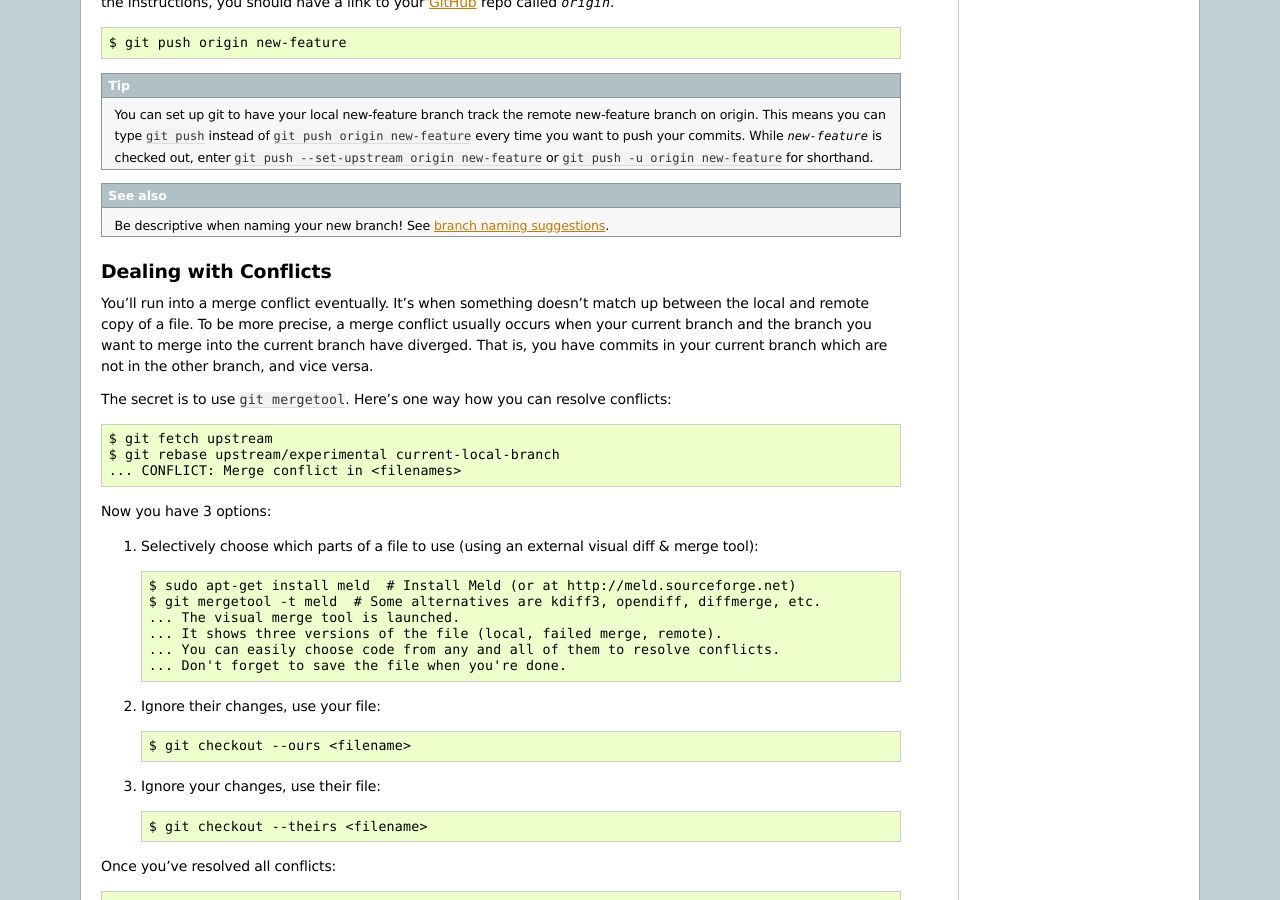
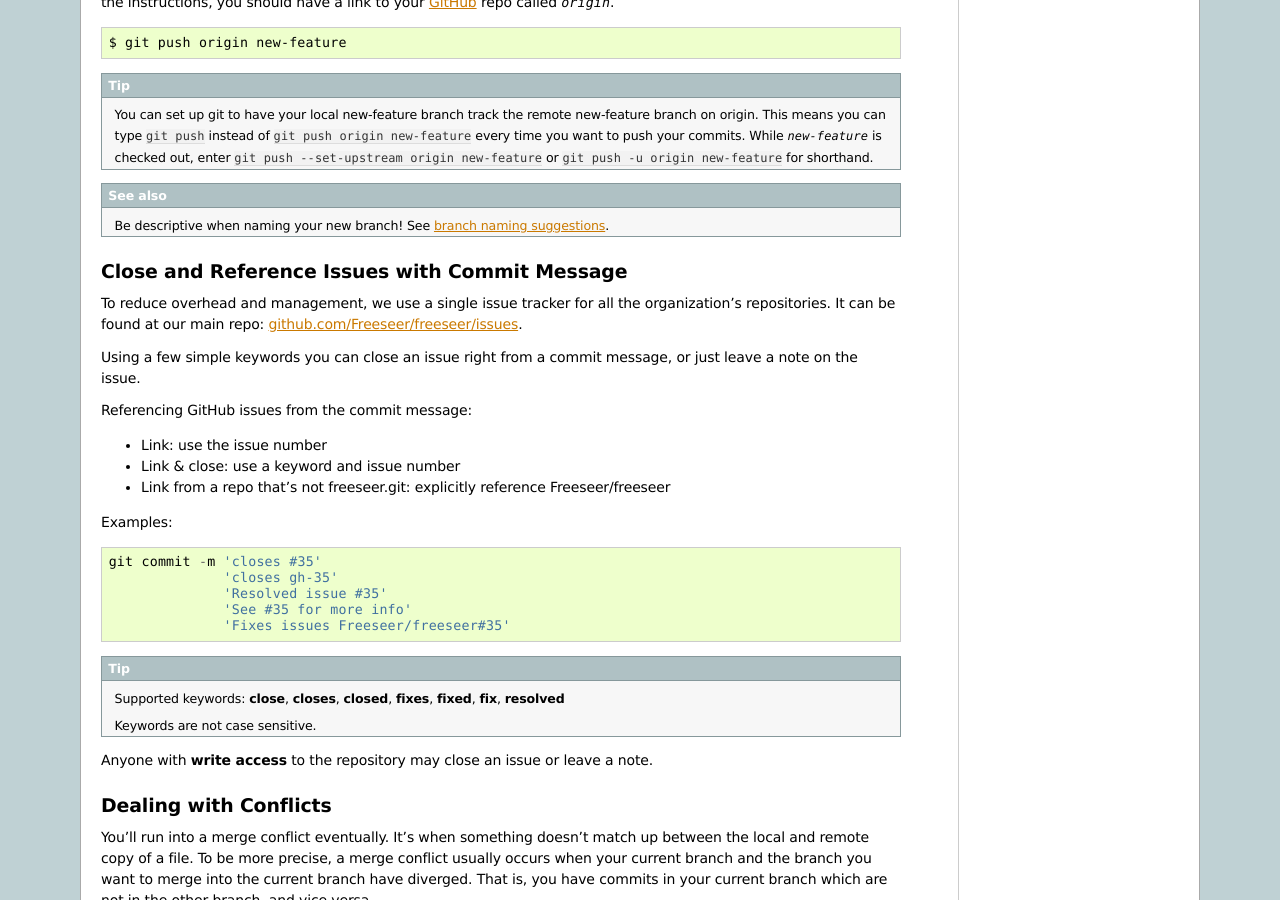
Before and after one commit to Freeseer/freeseer, a Sphinx documentation site: the page built from source/contribute/basics.rst, in a window 1280 px wide and 900 px high, scrolled down 1895 px. Built offline with Sphinx 7.4.7, drawn with Linux system fonts in a browser that asks for light colours; pages that are not in the unit, such as notebooks, are missing from menus; some of the changed text lies outside the part shown.

Commit message:
Add section on issue referencing from commit message

```diff
--- a/source/contribute/basics.rst
+++ b/source/contribute/basics.rst
@@ -114,6 +114,39 @@ If you followed the instructions, you should have a link to your `GitHub <http:/
    Be descriptive when naming your new branch! See :ref:`branch naming suggestions <branch-names>`.
 
 
+Close and Reference Issues with Commit Message
+----------------------------------------------
+
+To reduce overhead and management, we use a single issue tracker for all the
+organization's repositories. It can be found at our main repo:
+`github.com/Freeseer/freeseer/issues <https://github.com/Freeseer/freeseer/issues>`_.
+
+Using a few simple keywords you can close an issue right from a commit
+message, or just leave a note on the issue.
+
+Referencing GitHub issues from the commit message:
+
+* Link: use the issue number
+* Link & close: use a keyword and issue number
+* Link from a repo that's not freeseer.git: explicitly reference Freeseer/freeseer
+
+Examples:
+::
+
+    git commit -m 'closes #35'
+                  'closes gh-35'
+                  'Resolved issue #35'
+                  'See #35 for more info'
+                  'Fixes issues Freeseer/freeseer#35'
+
+.. tip::
+
+  Supported keywords: **close**, **closes**, **closed**, **fixes**, **fixed**, **fix**, **resolved**
+
+  Keywords are not case sensitive.
+
+Anyone with **write access** to the repository may close an issue or leave a note.
+
 Dealing with Conflicts
 ----------------------
 You'll run into a merge conflict eventually.
```
